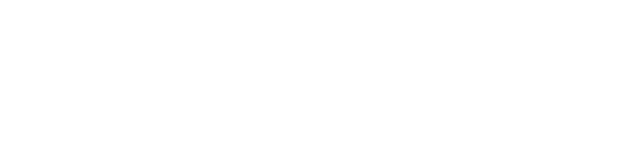
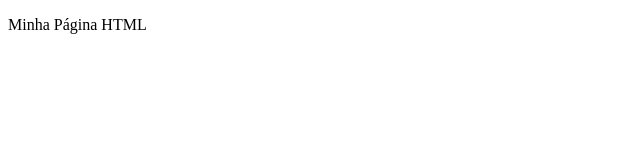
Before and after one commit to thiagoaguiars/projetoteste, a plain HTML site: page index.html in a window 1280 px wide. Shown: the whole page, without its empty margins (0-640 px from the left). Drawn offline with Linux system fonts and the light colour scheme.

Commit message:
Adicionando o paragrafo no meu site

```diff
--- a/index.html
+++ b/index.html
@@ -4,6 +4,6 @@
         <title>Titulo de Página</title>
     </head>
     <body>
-
+        <p>Minha Página HTML</p>
     </body>
 </html>
```
